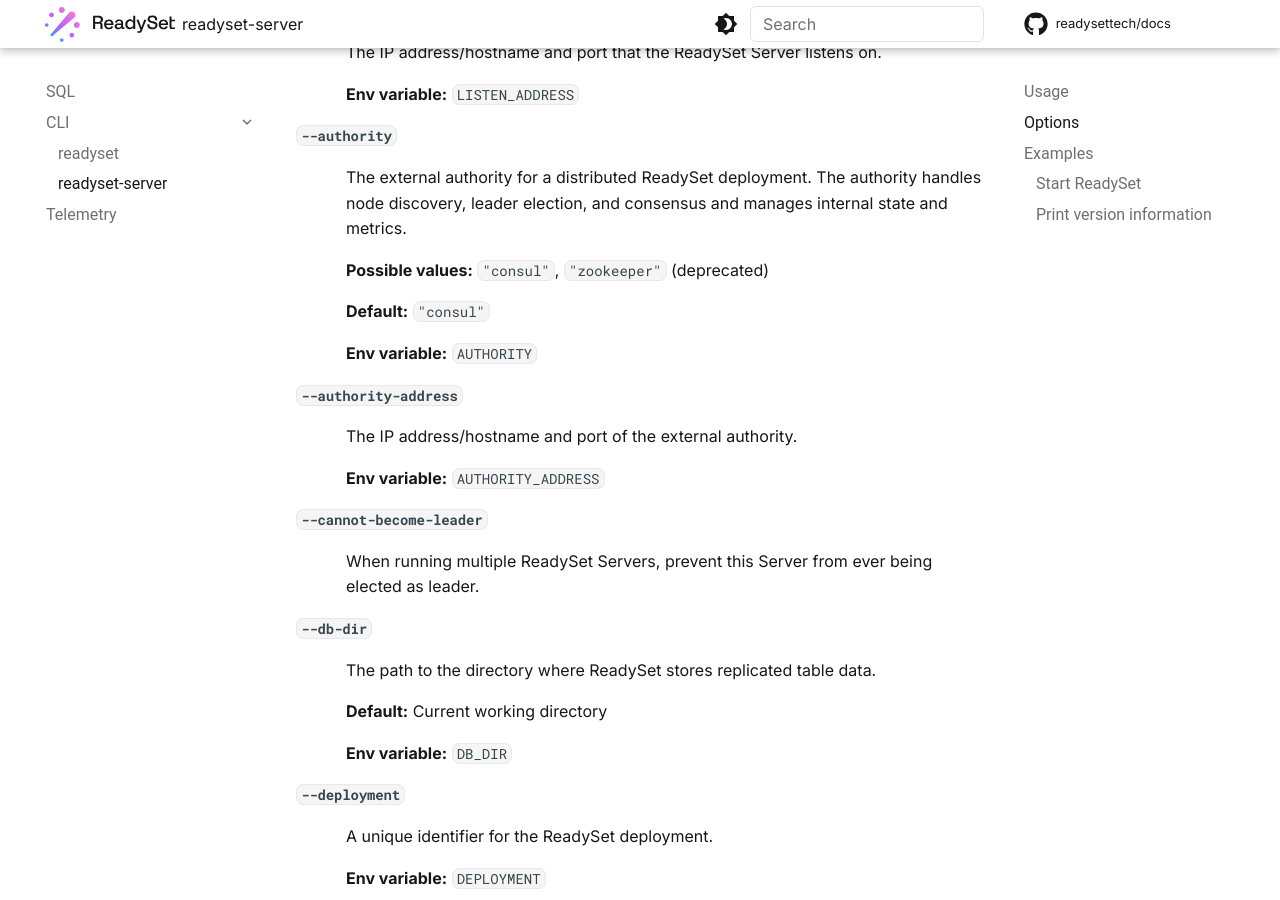
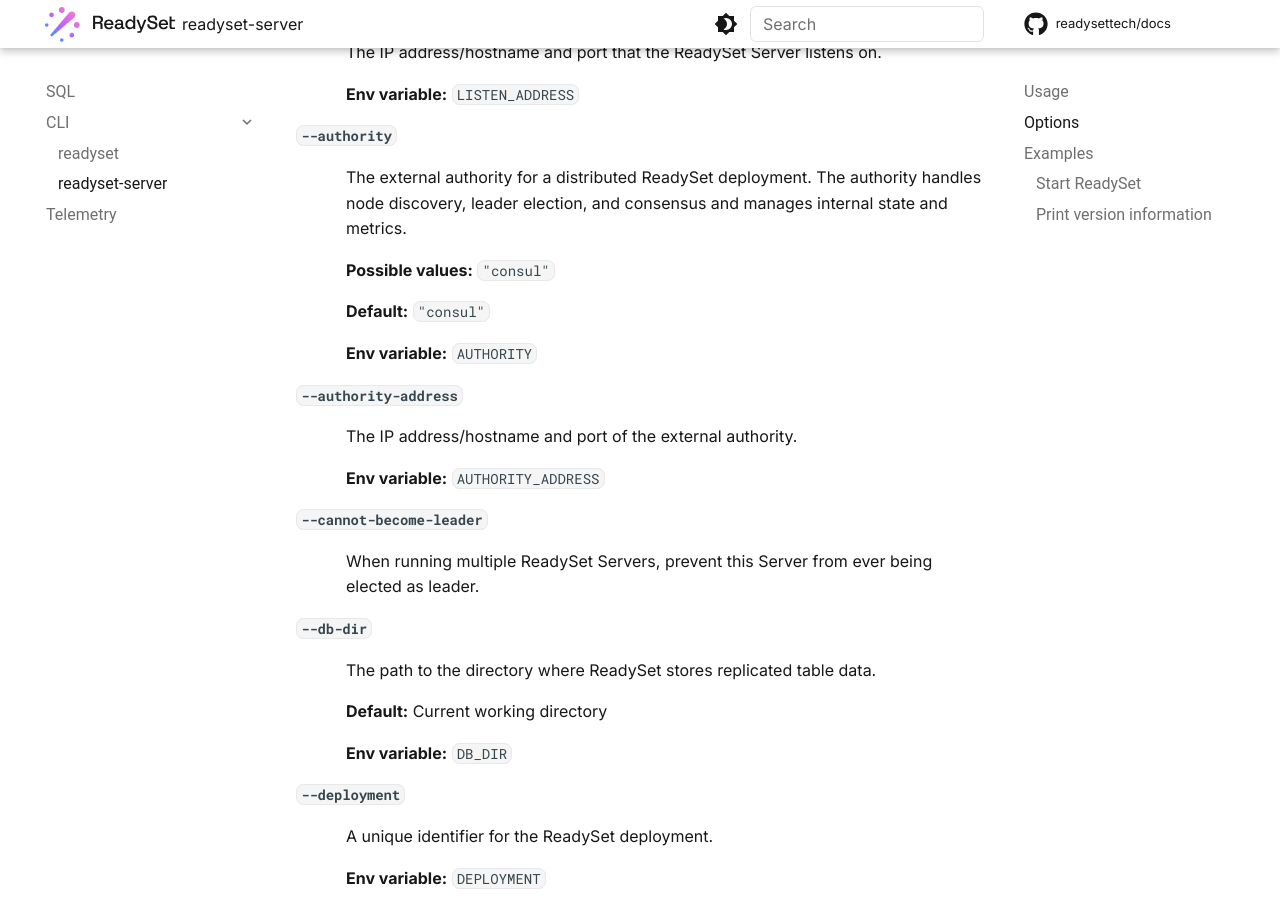
Before and after one commit to readysettech/docs-old, an MkDocs documentation site: the page built from docs/reference/cli/readyset-server.md, in a window 1280 px wide and 900 px high, scrolled down 859 px. Built offline with MkDocs 1.6.1 and Material for MkDocs 9.7.7, drawn with Linux system fonts in a browser that asks for light colours; comment, search, counter and statistics services are not loaded.

Commit message:
Drop support for Zookeeper Authority
The Zookeeper backend has largely fallen by the wayside, with Consul
being the choice for clustering. Removing this backend for the
Authority will remove the maintenance burden of maintaining
vestigial functionality.

Change-Id: Ia361bb8da8c9794e3ad7d06a8c976e01ba1e069b
Reviewed-on: https://gerrit.readyset.name/c/readyset/+/5064
Tested-by: Buildkite CI
Reviewed-by: Jason Brown <jason.b@readyset.io>

```diff
--- a/docs/reference/cli/readyset-server.md
+++ b/docs/reference/cli/readyset-server.md
@@ -41,7 +41,7 @@
 <div class="option-details" markdown="1">
 The external authority for a distributed ReadySet deployment. The authority handles node discovery, leader election, and consensus and manages internal state and metrics.
 
-**Possible values:** `"consul"`, `"zookeeper"` (deprecated)
+**Possible values:** `"consul"`
 
 **Default:** `"consul"`
 
```
Also changed, not shown: docs/reference/cli/readyset.md (+1 -1 lines).
